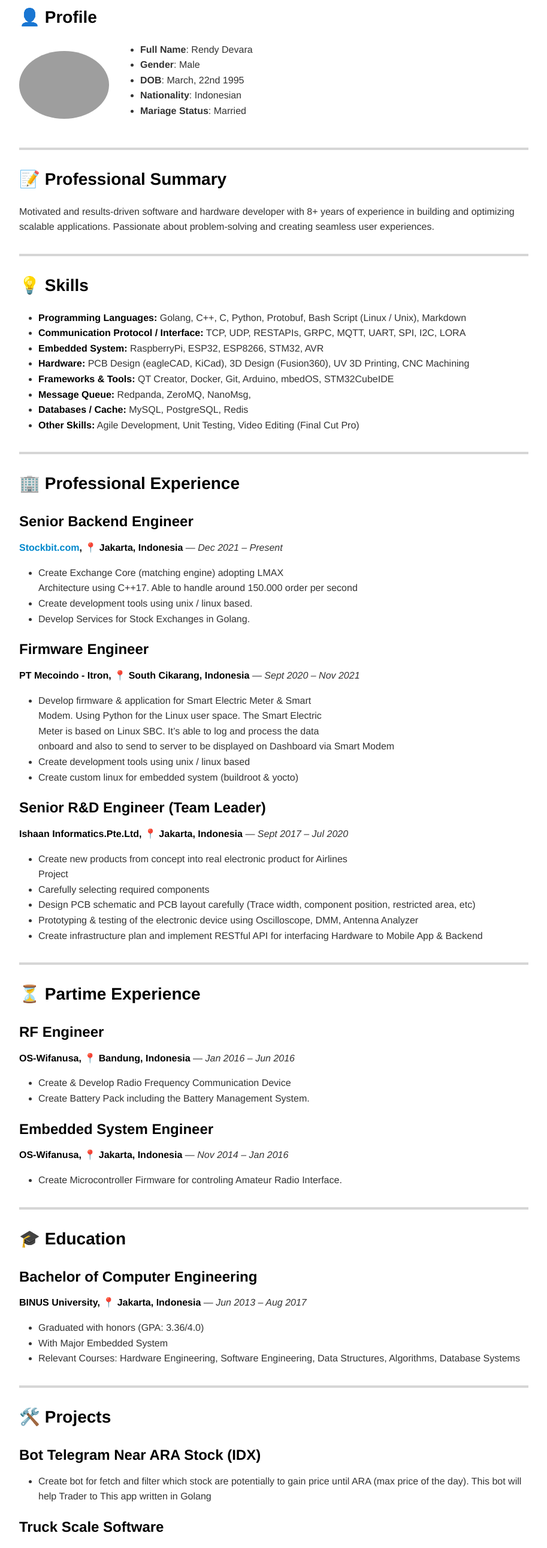
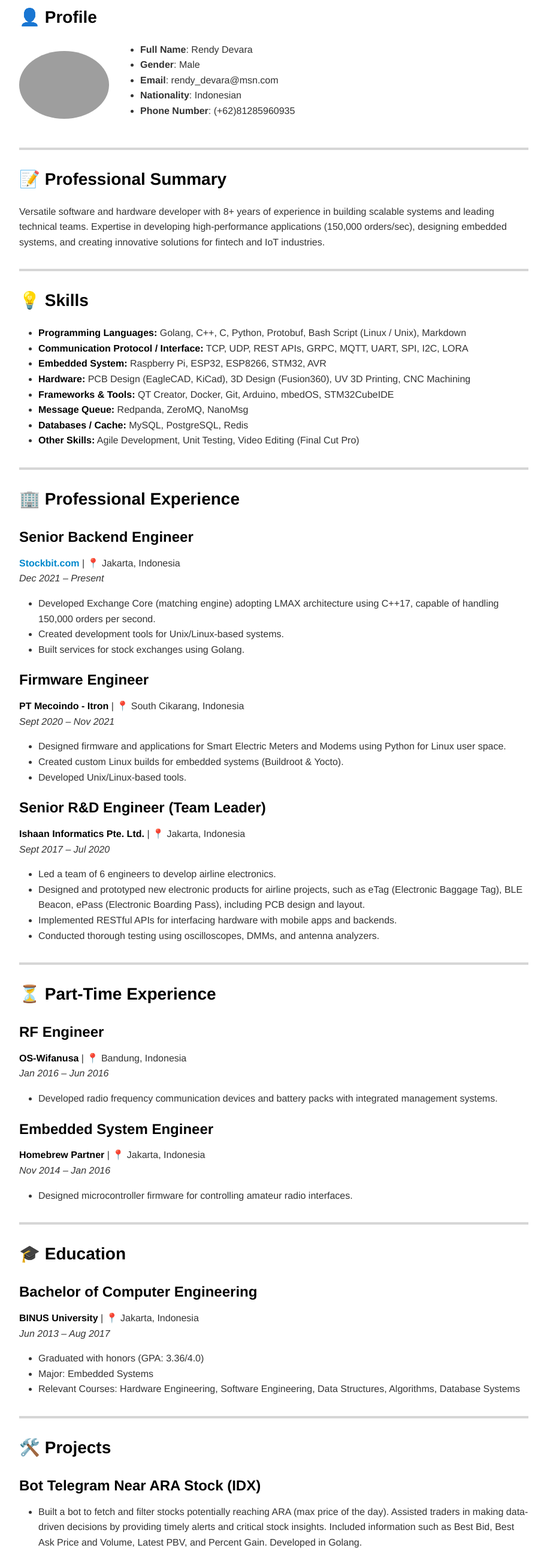
Before and after one commit to devararendy/cv-portfolio, a plain HTML site: page README.html in a window 1280 px wide. Shown: the part 220-2800 px from the top of the page at 60% size, without its empty margins (183-1096 px from the left). Drawn offline with nearby package versions, Linux system fonts and the light colour scheme; grey boxes are pictures that could not be loaded.

Commit message:
update html version

```diff
--- a/README.html
+++ b/README.html
@@ -24,7 +24,7 @@
 
       <div class="crossnote markdown-preview  ">
 
-<h1 id="rendy-devara">Rendy Devara </h1>
+<h1 id="rendy-devara"><strong>Rendy Devara</strong> </h1>
 <p><a href="mailto:rendy_devara@msn.com">📧 rendy_devara@msn.com</a> | <a href="https://www.linkedin.com/in/rendy-devara-42bb861a2/">🔗 LinkedIn</a> | <a href="https://github.com/devararendy">🐙 GitHub</a> | ☎️ (+62)81385960935</p>
 <hr>
 <h2 id="-profile"><strong>👤 Profile</strong> </h2>
@@ -32,114 +32,112 @@
     <img src="https://media.licdn.com/dms/image/v2/C5603AQFNc3dD7xReRg/profile-displayphoto-shrink_400_400/profile-displayphoto-shrink_400_400/0/1628176830013?e=1743033600&amp;v=beta&amp;t=Cbf2s5GM14o2WeYy5Cv9PuOMeshtJCv4_fDnyIfx99k" alt="Profile Image" width="150" style="border-radius: 50%;">
     <div>
         <ul>
-            <li><b>Full Name</b>: Rendy Devara </li>
+            <li><b>Full Name</b>: Rendy Devara</li>
             <li><b>Gender</b>: Male</li>
-            <li><b>DOB</b>: March, 22nd 1995</li>
+            <li><b>Email</b>: rendy_devara@msn.com</li>
             <li><b>Nationality</b>: Indonesian</li>
-            <li><b>Mariage Status</b>: Married </li>
+            <li><b>Phone Number</b>: (+62)81285960935</li>
         </ul>
     </div>
 </div>
 <hr>
 <h2 id="-professional-summary"><strong>📝 Professional Summary</strong> </h2>
-<p>Motivated and results-driven software and hardware developer with 8+ years of experience in building and optimizing scalable applications. Passionate about problem-solving and creating seamless user experiences.</p>
+<p>Versatile software and hardware developer with 8+ years of experience in building scalable systems and leading technical teams. Expertise in developing high-performance applications (150,000 orders/sec), designing embedded systems, and creating innovative solutions for fintech and IoT industries.</p>
 <hr>
 <h2 id="-skills"><strong>💡 Skills</strong> </h2>
 <ul>
 <li><strong>Programming Languages:</strong> Golang, C++, C, Python, Protobuf, Bash Script (Linux / Unix), Markdown</li>
-<li><strong>Communication Protocol / Interface:</strong> TCP, UDP, RESTAPIs, GRPC, MQTT, UART, SPI, I2C, LORA</li>
-<li><strong>Embedded System:</strong> RaspberryPi, ESP32, ESP8266, STM32, AVR</li>
-<li><strong>Hardware:</strong> PCB Design (eagleCAD, KiCad), 3D Design (Fusion360), UV 3D Printing, CNC Machining</li>
+<li><strong>Communication Protocol / Interface:</strong> TCP, UDP, REST APIs, GRPC, MQTT, UART, SPI, I2C, LORA</li>
+<li><strong>Embedded System:</strong> Raspberry Pi, ESP32, ESP8266, STM32, AVR</li>
+<li><strong>Hardware:</strong> PCB Design (EagleCAD, KiCad), 3D Design (Fusion360), UV 3D Printing, CNC Machining</li>
 <li><strong>Frameworks &amp; Tools:</strong> QT Creator, Docker, Git, Arduino, mbedOS, STM32CubeIDE</li>
-<li><strong>Message Queue:</strong> Redpanda, ZeroMQ, NanoMsg,</li>
+<li><strong>Message Queue:</strong> Redpanda, ZeroMQ, NanoMsg</li>
 <li><strong>Databases / Cache:</strong> MySQL, PostgreSQL, Redis</li>
 <li><strong>Other Skills:</strong> Agile Development, Unit Testing, Video Editing (Final Cut Pro)</li>
 </ul>
 <hr>
 <h2 id="-professional-experience"><strong>🏢 Professional Experience</strong> </h2>
 <h3 id="senior-backend-engineer"><strong>Senior Backend Engineer</strong> </h3>
-<p><strong><a href="http://Stockbit.com">Stockbit.com</a>, 📍 Jakarta, Indonesia</strong> — <em>Dec 2021 – Present</em></p>
+<p><strong><a href="http://Stockbit.com">Stockbit.com</a></strong> | 📍 Jakarta, Indonesia<br>
+<em>Dec 2021 – Present</em></p>
 <ul>
-<li>Create Exchange Core (matching engine) adopting LMAX<br>
-Architecture using C++17. Able to handle around 150.000 order per second</li>
-<li>Create development tools using unix / linux based.</li>
-<li>Develop Services for Stock Exchanges in Golang.</li>
+<li>Developed Exchange Core (matching engine) adopting LMAX architecture using C++17, capable of handling 150,000 orders per second.</li>
+<li>Created development tools for Unix/Linux-based systems.</li>
+<li>Built services for stock exchanges using Golang.</li>
 </ul>
 <h3 id="firmware-engineer"><strong>Firmware Engineer</strong> </h3>
-<p><strong>PT Mecoindo - Itron, 📍 South Cikarang, Indonesia</strong> — <em>Sept 2020 – Nov 2021</em></p>
+<p><strong>PT Mecoindo - Itron</strong> | 📍 South Cikarang, Indonesia<br>
+<em>Sept 2020 – Nov 2021</em></p>
 <ul>
-<li>Develop firmware &amp; application for Smart Electric Meter &amp; Smart<br>
-Modem. Using Python for the Linux user space. The Smart Electric<br>
-Meter is based on Linux SBC. It’s able to log and process the data<br>
-onboard and also to send to server to be displayed on Dashboard via Smart Modem</li>
-<li>Create development tools using unix / linux based</li>
-<li>Create custom linux for embedded system (buildroot &amp; yocto)</li>
+<li>Designed firmware and applications for Smart Electric Meters and Modems using Python for Linux user space.</li>
+<li>Created custom Linux builds for embedded systems (Buildroot &amp; Yocto).</li>
+<li>Developed Unix/Linux-based tools.</li>
 </ul>
 <h3 id="senior-rd-engineer-team-leader"><strong>Senior R&amp;D Engineer (Team Leader)</strong> </h3>
-<p><strong>Ishaan Informatics.Pte.Ltd, 📍 Jakarta, Indonesia</strong> — <em>Sept 2017 – Jul 2020</em></p>
+<p><strong>Ishaan Informatics Pte. Ltd.</strong> | 📍 Jakarta, Indonesia<br>
+<em>Sept 2017 – Jul 2020</em></p>
 <ul>
-<li>Create new products from concept into real electronic product for Airlines<br>
-Project</li>
-<li>Carefully selecting required components</li>
-<li>Design PCB schematic and PCB layout carefully (Trace width, component position, restricted area, etc)</li>
-<li>Prototyping &amp; testing of the electronic device using Oscilloscope, DMM, Antenna Analyzer</li>
-<li>Create infrastructure plan and implement RESTful API for interfacing Hardware to Mobile App &amp; Backend</li>
+<li>Led a team of 6 engineers to develop airline electronics.</li>
+<li>Designed and prototyped new electronic products for airline projects, such as eTag (Electronic Baggage Tag), BLE Beacon, ePass (Electronic Boarding Pass), including PCB design and layout.</li>
+<li>Implemented RESTful APIs for interfacing hardware with mobile apps and backends.</li>
+<li>Conducted thorough testing using oscilloscopes, DMMs, and antenna analyzers.</li>
 </ul>
 <hr>
-<h2 id="-partime-experience"><strong>⏳ Partime Experience</strong> </h2>
+<h2 id="-part-time-experience"><strong>⏳ Part-Time Experience</strong> </h2>
 <h3 id="rf-engineer"><strong>RF Engineer</strong> </h3>
-<p><strong>OS-Wifanusa, 📍 Bandung, Indonesia</strong> — <em>Jan 2016 – Jun 2016</em></p>
+<p><strong>OS-Wifanusa</strong> | 📍 Bandung, Indonesia<br>
+<em>Jan 2016 – Jun 2016</em></p>
 <ul>
-<li>Create &amp; Develop Radio Frequency Communication Device</li>
-<li>Create Battery Pack including the Battery Management System.</li>
+<li>Developed radio frequency communication devices and battery packs with integrated management systems.</li>
 </ul>
 <h3 id="embedded-system-engineer"><strong>Embedded System Engineer</strong> </h3>
-<p><strong>OS-Wifanusa, 📍 Jakarta, Indonesia</strong> — <em>Nov 2014 – Jan 2016</em></p>
+<p><strong>Homebrew Partner</strong> | 📍 Jakarta, Indonesia<br>
+<em>Nov 2014 – Jan 2016</em></p>
 <ul>
-<li>Create Microcontroller Firmware for controling Amateur Radio Interface.</li>
+<li>Designed microcontroller firmware for controlling amateur radio interfaces.</li>
 </ul>
 <hr>
 <h2 id="-education"><strong>🎓 Education</strong> </h2>
 <h3 id="bachelor-of-computer-engineering"><strong>Bachelor of Computer Engineering</strong> </h3>
-<p><strong>BINUS University, 📍 Jakarta, Indonesia</strong> — <em>Jun 2013 – Aug 2017</em></p>
+<p><strong>BINUS University</strong> | 📍 Jakarta, Indonesia<br>
+<em>Jun 2013 – Aug 2017</em></p>
 <ul>
 <li>Graduated with honors (GPA: 3.36/4.0)</li>
-<li>With Major Embedded System</li>
+<li>Major: Embedded Systems</li>
 <li>Relevant Courses: Hardware Engineering, Software Engineering, Data Structures, Algorithms, Database Systems</li>
 </ul>
 <hr>
 <h2 id="️-projects"><strong>🛠️ Projects</strong> </h2>
 <h3 id="bot-telegram-near-ara-stock-idx"><strong>Bot Telegram Near ARA Stock (IDX)</strong> </h3>
 <ul>
-<li>Create bot for fetch and filter which stock are potentially to gain price until ARA (max price of the day). This bot will help Trader to  This app written in Golang</li>
+<li>Built a bot to fetch and filter stocks potentially reaching ARA (max price of the day). Assisted traders in making data-driven decisions by providing timely alerts and critical stock insights. Included information such as Best Bid, Best Ask Price and Volume, Latest PBV, and Percent Gain. Developed in Golang.</li>
 </ul>
 <h3 id="truck-scale-software"><strong>Truck Scale Software</strong> </h3>
 <ul>
-<li>Create a GUI Application for a client (Company) for measuring weight of Truck using digital scale (load cell) and print the tickets. It can generate report and has User Account management as well. Supported in macOS, Linux &amp; Windows. This app written in C++</li>
+<li>Developed a cross-platform GUI application in C++ for truck weight measurement with integrated features such as digital scale readings, ticket printing, comprehensive reporting, and user account management. Enhanced functionality by incorporating USB camera support to capture and embed truck images into reports during the weighing process.</li>
 </ul>
 <h3 id="drone-delivery-service"><strong>Drone Delivery Service</strong> </h3>
 <ul>
-<li>Create Drone from the Flight Controller Schematic, PCB, Firmware until complete for delivering package via Air. This firmware written in C++</li>
+<li>Designed and developed drones from schematics, PCB design, and firmware for aerial package delivery. Capable of carrying 2kg payloads. Firmware written in C++. The quadcopter uses 17-inch carbon propellers and brushless motors for improved energy efficiency. Utilized multiple sensors (gyroscope, accelerometer, magnetometer, barometer, GNSS) with sensor fusion for precise position estimation. Powered by a high-density lithium-ion battery to maximize flight time.</li>
 </ul>
 <h3 id="fpv-drone"><strong>FPV Drone</strong> </h3>
 <ul>
-<li>Build many FPV Drone for hobbies and clients, from tiny whoop below 2in, Freestyle 5in, Racedrone 5in, until long range VTOL Drone</li>
+<li>Built FPV drones for hobbies and clients, including tiny whoops, 3-3.5 inch whoops, freestyle 5-inch, race drones, and long-range VTOL drones. Equipped with the latest Radio Control protocol (ELRS) for extended range, digital video transmission for clear pilot visuals, and failsafe features with GNSS UBlox M10 for emergency Return to Home functionality. Fully tested before handover to clients.</li>
 </ul>
 <hr>
 <h2 id="-awards"><strong>🏆 Awards</strong> </h2>
 <ul>
-<li><strong>Technical Award – The 13th International Robot Olympiad 2011</strong> (International)</li>
-<li><strong>2nd Place Autonomous Sumo Robot - Robotic Day 2011</strong> (National)</li>
-<li><strong>1st Place Autonomous Sumo Robot - Robotic Day 2012</strong> (National)</li>
-<li><strong>1st Line Follower Robot - Pesta Rakyat Fisika UI 2011</strong> (National)</li>
+<li><strong>Technical Award</strong> – The 13th International Robot Olympiad (2011)</li>
+<li><strong>2nd Place</strong> – Autonomous Sumo Robot, Robotic Day (2011)</li>
+<li><strong>1st Place</strong> – Autonomous Sumo Robot, Robotic Day (2012)</li>
+<li><strong>1st Place</strong> – Line Follower Robot, Pesta Rakyat Fisika UI (2011)</li>
 </ul>
 <hr>
 <h2 id="-interests"><strong>🎨 Interests</strong> </h2>
 <ul>
 <li>Open-source contributions</li>
-<li>Stock Investment and Stock Trading</li>
-<li>Robotics</li>
-<li>Drone FPV</li>
+<li>Stock investment and trading</li>
+<li>Robotics, drone development for industrial applications, and FPV drone innovation</li>
 </ul>
 
       </div>
```
